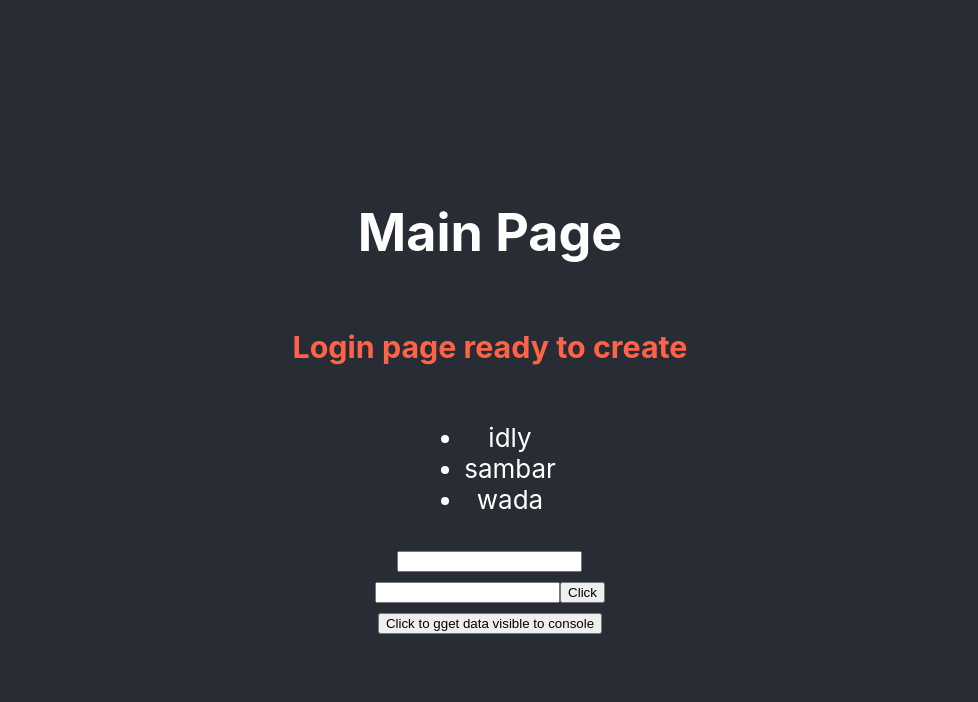
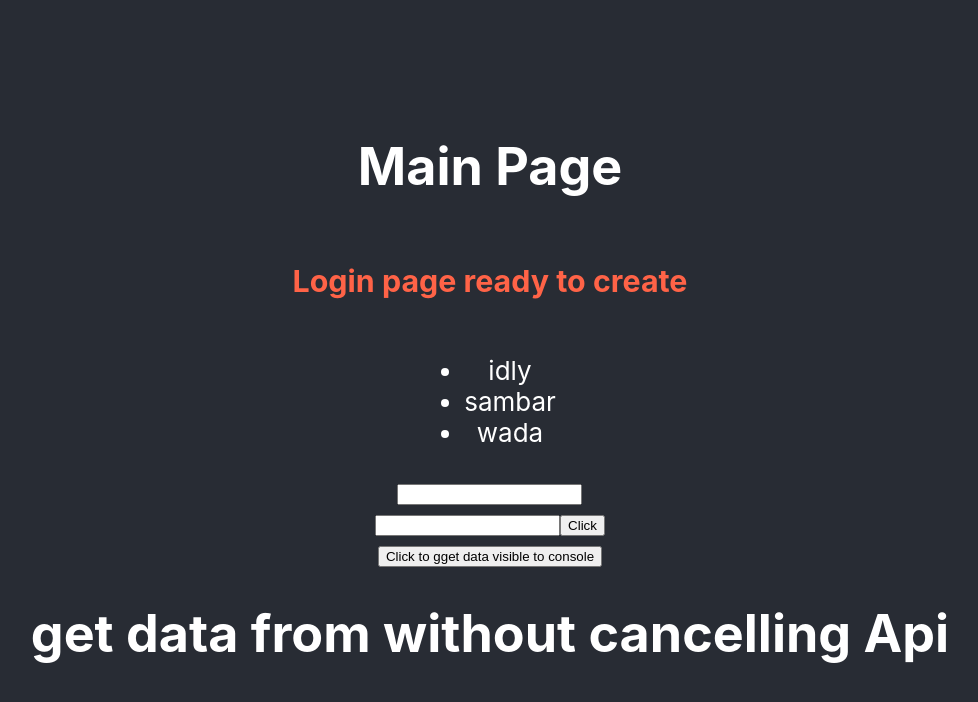
Before and after one commit to riha7/mypages, a React (Create React App) app: page / in a window 1280 px wide. Shown: the top 702 px of the page, without its empty margins (150-1128 px from the left). Built offline with nearby package versions, Linux system fonts and the light colour scheme.

Commit message:
file created to without api cancelling

```diff
--- a/src/App.js
+++ b/src/App.js
@@ -1,5 +1,6 @@
 import './App.css';
 import Getdata from './Getdata';
+import GetdataWithoutcancellingApi from './GetdataWithoutcancellingApi';
 import GitPageBasic from './GitPageBasic';
 
 function App() {
@@ -16,6 +17,7 @@ function App() {
 
     <GitPageBasic />
     <Getdata />
+    <GetdataWithoutcancellingApi />
       </header>
     </div>
   );
--- /dev/null
+++ b/src/GetdataWithoutcancellingApi.js
@@ -0,0 +1,11 @@
+import React from 'react'
+
+const GetdataWithoutcancellingApi = () => {
+    return (
+        <div>
+            <h1>get data from without cancelling Api</h1>
+        </div>
+    )
+}
+
+export default GetdataWithoutcancellingApi
```
